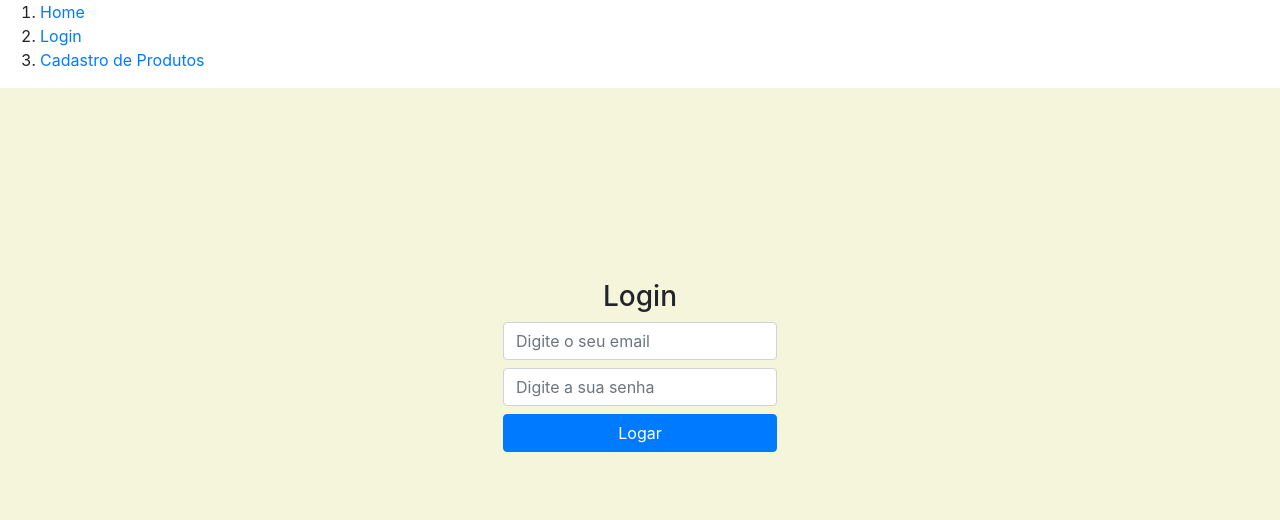
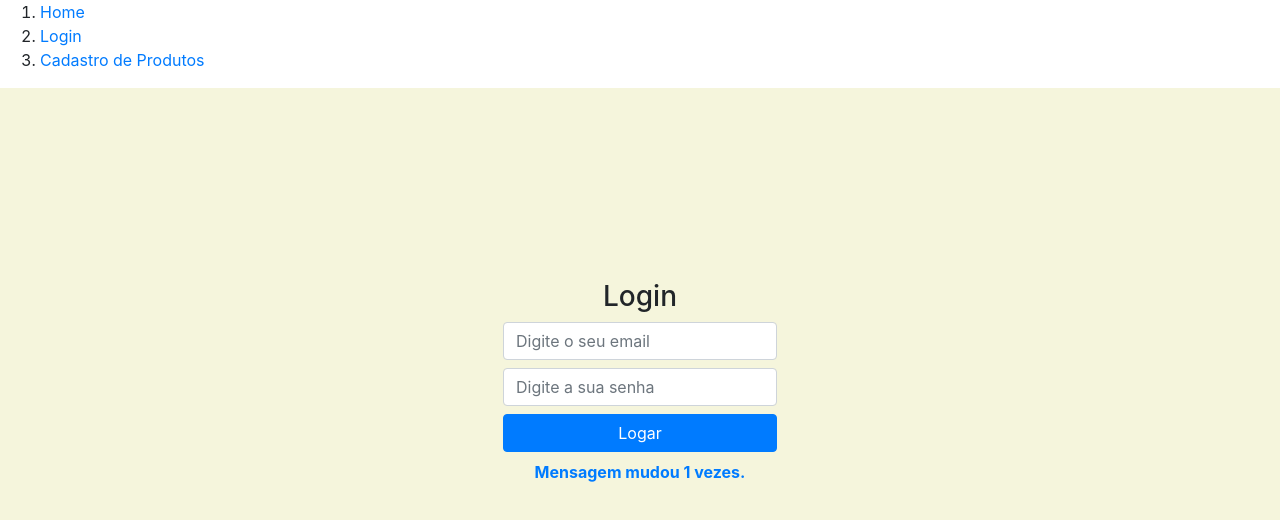
Before and after one commit to fpmatos/teste, a React (Create React App) app: page /login in a window 1280 px wide. Shown: the top 520 px of the page. Built offline with nearby package versions, Linux system fonts and the light colour scheme.

Commit message:
Usando UseEffect

```diff
--- /dev/null
+++ b/src/pages/login/Message.js
@@ -0,0 +1,21 @@
+import React, { useEffect, useState } from 'react'
+
+export default ({message, a, b, c}) => {
+    console.log('Fui Renderizado')
+    const [count, setCount] = useState(0)
+
+    useEffect(() => {
+        console.log('executo apenas uma vez')
+    }, [])
+
+    useEffect(() => {
+        setCount((_count) => {
+            return _count + 1
+        })
+    }, [message, a])
+
+    return <div className="text-center font-weight-bold text-primary">
+        Mensagem mudou {count} vezes.
+    <span> {message}  </span>
+</div>
+}
--- a/src/pages/login/index.js
+++ b/src/pages/login/index.js
@@ -1,6 +1,7 @@
-import React, {useState} from 'react'
+import React, {useState, useEffect} from 'react'
 import "./estilo.css"
 import {authUser} from "../../services/authUser"
+import Message from './Message'
 
 export default function Login(){
     const [model, setModel] = useState({email:"", senha:""})
@@ -22,6 +23,12 @@ export default function Login(){
         event.preventDefault()
     }
 
+    useEffect(() => {
+        return () => {
+            console.log('Chamou o destrutor')
+        }
+    }, [])
+
     return(
         <div className="form-content d-flex">
             <form onSubmit={logar} className="mx-auto">
@@ -32,9 +39,7 @@ export default function Login(){
                 <input onChange={changeModel} type="password" name="senha" className="form-control my-2" placeholder="Digite a sua senha" />
 
                 <button type="submit" className="btn btn-primary btn-block my-2">Logar</button>
-                <div className="text-center font-weight-bold text-primary">
-                    <span> {message} </span>
-                </div>
+                <Message message={message}/>
             </form>
         </div>
     )
--- a/src/pages/produtos/lista/ListItem.js
+++ b/src/pages/produtos/lista/ListItem.js
@@ -1,7 +1,6 @@
-import React from 'react'
+import React, { useEffect } from 'react'
 
 export default ({id, nome, tipo, valor, codigo, onDelete}) => {
-
     return  <tr>
         <td> {nome} </td>
         <td> {tipo} </td>
```
